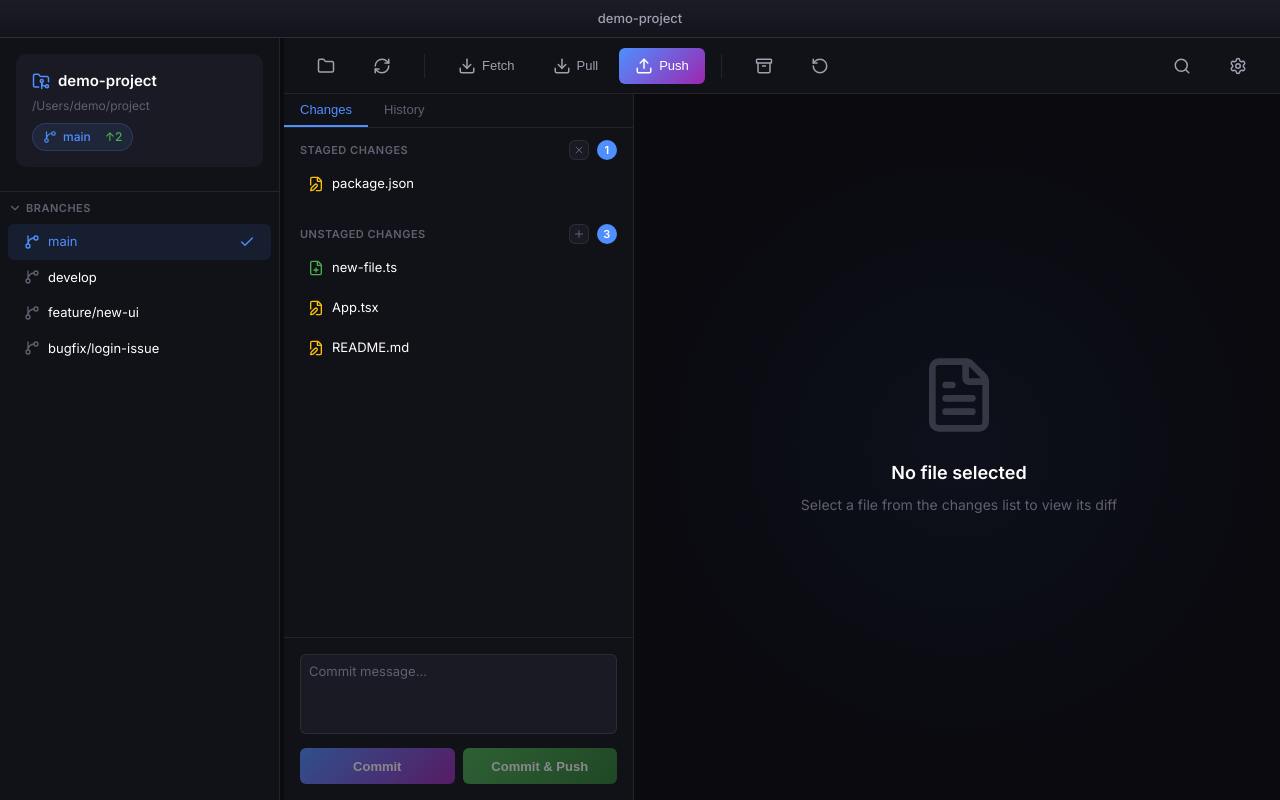
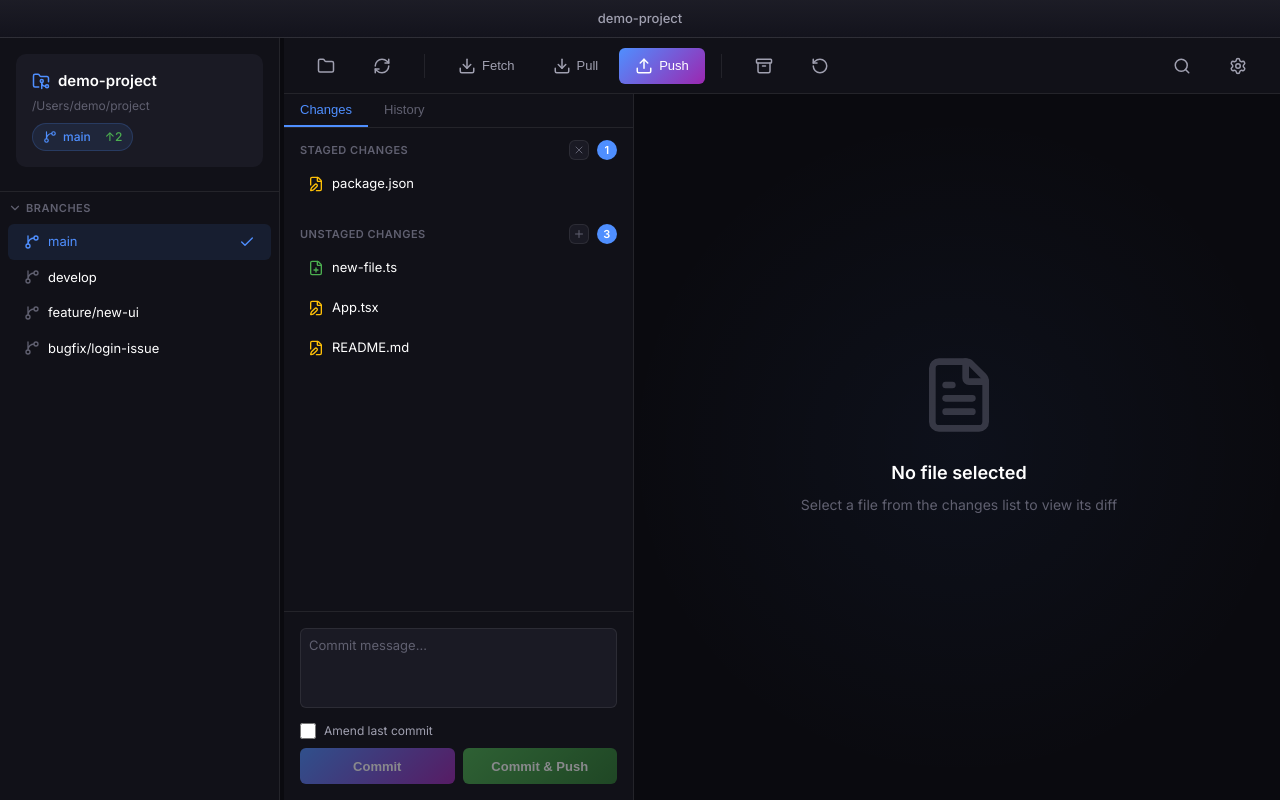
Before and after one commit to huypham85/source_tree_clone, a React (Vite) app: page / in a window 1280 px wide. Built offline with nearby package versions, Linux system fonts and the light colour scheme.

Commit message:
--amend
--no-edit

```diff
--- a/electron/preload.cjs
+++ b/electron/preload.cjs
@@ -24,6 +24,7 @@ contextBridge.exposeInMainWorld('electronAPI', {
 
     // Commit operations
     commit: (message) => ipcRenderer.invoke('git:commit', message),
+    commitAmend: (message) => ipcRenderer.invoke('git:commitAmend', message),
 
     // Remote operations
     pull: () => ipcRenderer.invoke('git:pull'),
--- a/src/App.tsx
+++ b/src/App.tsx
@@ -146,6 +146,7 @@ index abc123..def456 100644
   stage: async (): Promise<ApiResponse> => ({ success: true, error: undefined }),
   unstage: async (): Promise<ApiResponse> => ({ success: true, error: undefined }),
   commit: async (): Promise<ApiResponse> => ({ success: true, error: undefined }),
+  commitAmend: async (): Promise<ApiResponse> => ({ success: true, error: undefined }),
   pull: async (): Promise<ApiResponse> => ({ success: true, error: undefined }),
   push: async (): Promise<ApiResponse> => ({ success: true, error: undefined }),
   fetch: async (): Promise<ApiResponse> => ({ success: true, error: undefined }),
@@ -201,6 +202,9 @@ function App() {
   const [configUserName, setConfigUserName] = useState('');
   const [configUserEmail, setConfigUserEmail] = useState('');
   const [configScope, setConfigScope] = useState<'local' | 'global'>('local');
+
+  // Amend commit state
+  const [amendCommit, setAmendCommit] = useState(false);
 
   const refreshIntervalRef = useRef<ReturnType<typeof setInterval> | null>(null);
 
@@ -365,21 +369,29 @@ function App() {
   }, [status, loadRepoData, showToast]);
 
   const handleCommit = useCallback(async () => {
-    if (!commitMessage.trim()) {
+    if (!amendCommit && !commitMessage.trim()) {
       showToast('Please enter a commit message', 'warning');
       return;
     }
     setLoading(true);
-    const result = await api.commit(commitMessage);
+
+    let result;
+    if (amendCommit) {
+      result = await api.commitAmend(commitMessage.trim() || undefined);
+    } else {
+      result = await api.commit(commitMessage);
+    }
+
     if (result.success) {
       setCommitMessage('');
+      setAmendCommit(false);
       await loadRepoData();
-      showToast('Commit successful!');
+      showToast(amendCommit ? 'Commit amended!' : 'Commit successful!');
     } else {
       showToast(result.error || 'Commit failed', 'error');
     }
     setLoading(false);
-  }, [commitMessage, loadRepoData, showToast]);
+  }, [commitMessage, amendCommit, loadRepoData, showToast]);
 
   const handleCommitAndPush = useCallback(async () => {
     if (!commitMessage.trim()) {
@@ -388,8 +400,13 @@ function App() {
     }
     setLoading(true);
 
-    // First commit
-    const commitResult = await api.commit(commitMessage);
+    // First commit (or amend)
+    let commitResult;
+    if (amendCommit) {
+      commitResult = await api.commitAmend(commitMessage.trim() || undefined);
+    } else {
+      commitResult = await api.commit(commitMessage);
+    }
     if (!commitResult.success) {
       showToast(commitResult.error || 'Commit failed', 'error');
       setLoading(false);
@@ -400,16 +417,18 @@ function App() {
     const pushResult = await api.push();
     if (pushResult.success) {
       setCommitMessage('');
+      setAmendCommit(false);
       await loadRepoData();
-      showToast('Commit & Push successful!');
+      showToast(amendCommit ? 'Amend & Push successful!' : 'Commit & Push successful!');
     } else {
       // Commit succeeded but push failed
       setCommitMessage('');
+      setAmendCommit(false);
       await loadRepoData();
       showToast(pushResult.error || 'Commit succeeded but push failed', 'warning');
     }
     setLoading(false);
-  }, [commitMessage, loadRepoData, showToast]);
+  }, [commitMessage, amendCommit, loadRepoData, showToast]);
 
   const handleCheckout = useCallback(async (branch: string) => {
     setLoading(true);
@@ -871,24 +890,32 @@ function App() {
                   <div className="commit-panel">
                     <textarea
                       className="commit-panel__textarea"
-                      placeholder="Commit message..."
+                      placeholder={amendCommit ? "New commit message (leave empty to keep current)..." : "Commit message..."}
                       value={commitMessage}
                       onChange={(e) => setCommitMessage(e.target.value)}
                     />
+                    <label className="commit-panel__amend">
+                      <input
+                        type="checkbox"
+                        checked={amendCommit}
+                        onChange={(e) => setAmendCommit(e.target.checked)}
+                      />
+                      <span>Amend last commit</span>
+                    </label>
                     <div className="commit-panel__actions">
                       <button
                         className="commit-btn"
                         onClick={handleCommit}
-                        disabled={loading || !commitMessage.trim() || getStagedFiles().length === 0}
+                        disabled={loading || (!amendCommit && !commitMessage.trim()) || (!amendCommit && getStagedFiles().length === 0)}
                       >
-                        Commit
+                        {amendCommit ? 'Amend' : 'Commit'}
                       </button>
                       <button
                         className="commit-btn commit-btn--push"
                         onClick={handleCommitAndPush}
-                        disabled={loading || !commitMessage.trim() || getStagedFiles().length === 0}
+                        disabled={loading || (!amendCommit && !commitMessage.trim()) || (!amendCommit && getStagedFiles().length === 0)}
                       >
-                        Commit & Push
+                        {amendCommit ? 'Amend & Push' : 'Commit & Push'}
                       </button>
                     </div>
                   </div>
--- a/src/index.css
+++ b/src/index.css
@@ -546,6 +546,27 @@ body {
   display: flex;
   gap: var(--spacing-sm);
   margin-top: var(--spacing-sm);
+}
+
+.commit-panel__amend {
+  display: flex;
+  align-items: center;
+  gap: var(--spacing-sm);
+  margin-top: var(--spacing-sm);
+  font-size: 12px;
+  color: var(--text-secondary);
+  cursor: pointer;
+}
+
+.commit-panel__amend input[type="checkbox"] {
+  width: 16px;
+  height: 16px;
+  accent-color: var(--accent-blue);
+  cursor: pointer;
+}
+
+.commit-panel__amend:hover {
+  color: var(--text-primary);
 }
 
 .commit-btn {
--- a/src/types/git.ts
+++ b/src/types/git.ts
@@ -96,6 +96,7 @@ export interface ElectronAPI {
 
     // Commit operations
     commit: (message: string) => Promise<ApiResponse>;
+    commitAmend: (message?: string) => Promise<ApiResponse>;
 
     // Remote operations
     pull: () => Promise<ApiResponse>;
```
Also changed, not shown: electron/main.mjs (+17 -0 lines).
